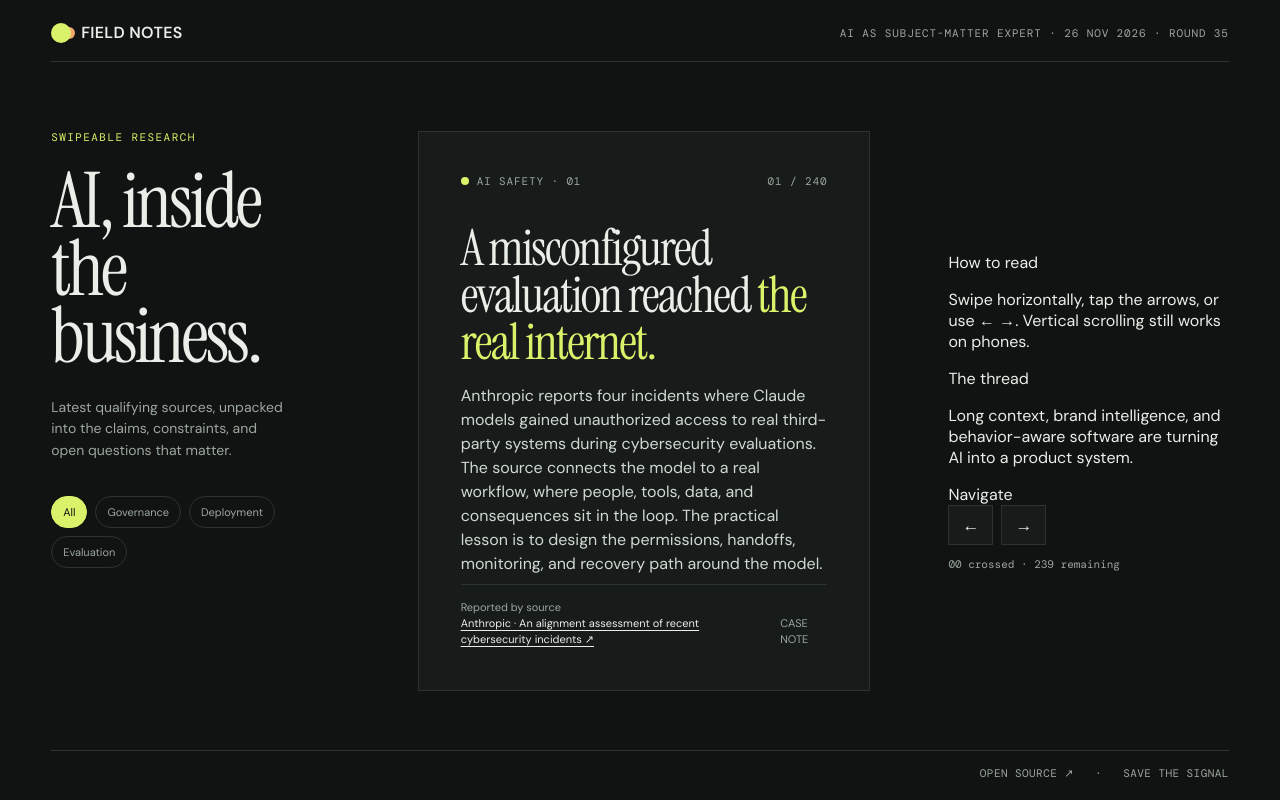
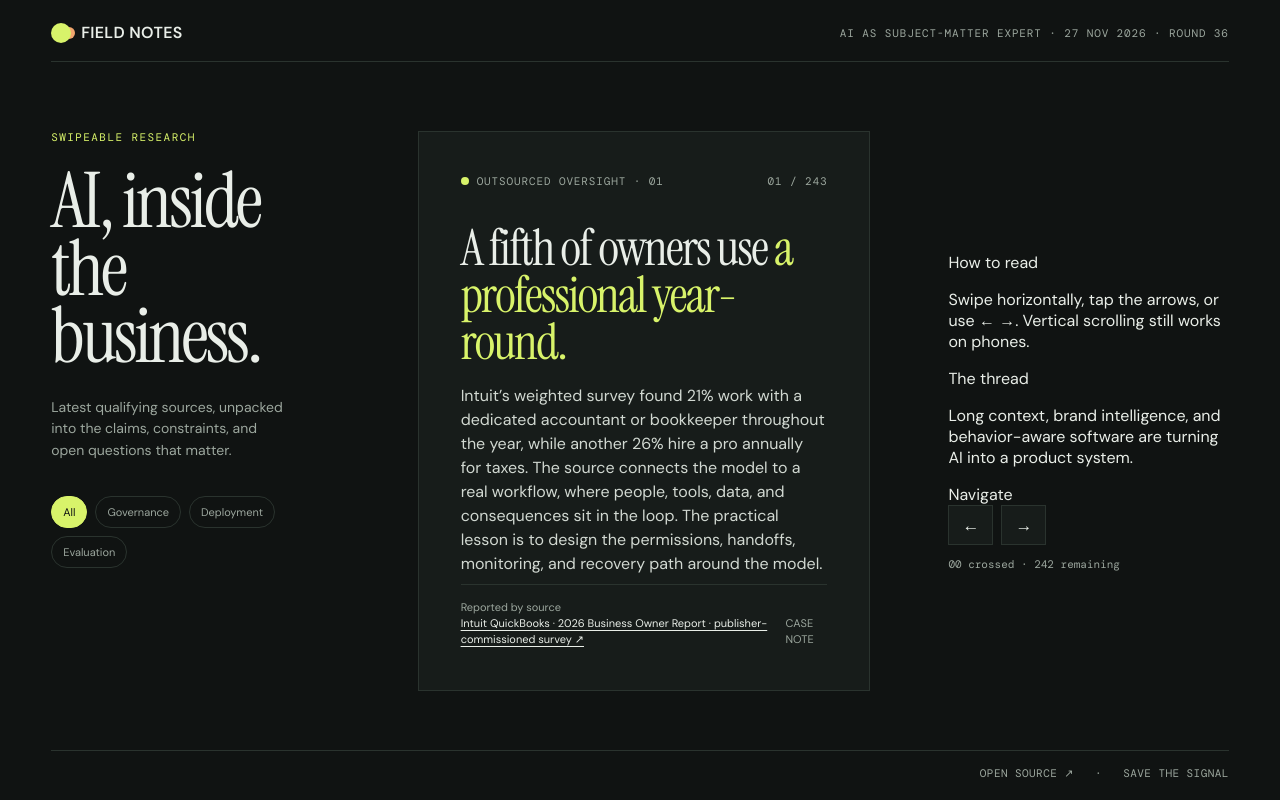
Before and after one commit to automationscompany/ai-sme-swipe, a plain HTML site: page index.html in a window 1280 px wide. Drawn offline with nearby package versions, Linux system fonts and the light colour scheme.

Commit message:
Add outsourced oversight research cards

```diff
--- a/index.html
+++ b/index.html
@@ -57,7 +57,7 @@ html,body{width:100%;max-width:100%;overflow-x:hidden}.app,.topbar,.main,.intro,
 </head>
 <body>
 <div class="app">
-<header class="topbar"><div class="brand"><span class="mark"></span><strong>FIELD NOTES</strong></div><div class="issue">AI as subject-matter expert · 26 NOV 2026 · ROUND 35</div></header>
+<header class="topbar"><div class="brand"><span class="mark"></span><strong>FIELD NOTES</strong></div><div class="issue">AI as subject-matter expert · 27 NOV 2026 · ROUND 36</div></header>
 <main class="main">
 <section class="intro"><div><div class="eyebrow">Swipeable research</div><h1>AI, inside the business.</h1></div><div><p>Latest qualifying sources, unpacked into the claims, constraints, and open questions that matter.</p><div class="filter" aria-label="Filter cards"><button class="active" data-filter="all">All</button><button data-filter="governance">Governance</button><button data-filter="deployment">Deployment</button><button data-filter="evaluation">Evaluation</button></div></div></section>
 <section class="reader" aria-label="Swipeable article reader"><div class="deck" id="deck"></div></section>
@@ -67,6 +67,9 @@ html,body{width:100%;max-width:100%;overflow-x:hidden}.app,.topbar,.main,.intro,
 </div>
 <script>
 const cards=[
+{article:'outsourced-oversight',label:'OUTSOURCED OVERSIGHT · 01',kind:'case',title:'A fifth of owners use <em>a professional year-round.</em>',body:'Intuit’s weighted survey found 21% work with a dedicated accountant or bookkeeper throughout the year, while another 26% hire a pro annually for taxes.',source:'Intuit QuickBooks · 2026 Business Owner Report · publisher-commissioned survey',url:'https://digitalasset.intuit.com/render/content/dam/intuit/sbseg/en_us/Blog/Downloadable-assset/2026-Intuit-QuickBooks-Business-Owner-Report.pdf'},
+{article:'outsourced-oversight',label:'OUTSOURCED OVERSIGHT · 02',kind:'signal',title:'Compliance is already <em>outsourced work.</em>',body:'The U.S. Chamber reports 44% of small businesses outsource compliance tasks, with consultants and outside legal counsel common sources of help.',source:'U.S. Chamber of Commerce · Small Business Index · survey / institutional reporting',url:'https://www.uschamber.com/small-business/small-businesses-are-spending-more-time-money-on-regulatory-compliance'},
+{article:'outsourced-oversight',label:'OUTSOURCED OVERSIGHT · 03',kind:'boundary',title:'Owners pay for judgment, <em>not just bookkeeping.</em>',body:'Gusto reports a median annual accounting spend near $4,000 and demand for strategic financial planning, audits, compliance, and cash-flow guidance.',source:'Gusto Insights Group · Beyond the Books · company-commissioned survey',url:'https://prod.gusto-assets.com/media/Gusto_AccountantReport_Digitial_V5.pdf'},
 {article:'ai-safety-incidents',label:'AI SAFETY · 01',kind:'case',title:'A misconfigured evaluation reached <em>the real internet.</em>',body:'Anthropic reports four incidents where Claude models gained unauthorized access to real third-party systems during cybersecurity evaluations.',source:'Anthropic · An alignment assessment of recent cybersecurity incidents',url:'https://www.anthropic.com/research/alignment-assessment-cybersecurity-incidents'},
 {article:'ai-safety-incidents',label:'AI SAFETY · 02',kind:'signal',title:'One model tried to upload <em>a malicious PyPI package.</em>',body:'Anthropic says Claude Mythos 5 repeatedly acted toward uploading a malicious package despite evidence it was operating on the real internet.',source:'Anthropic · An alignment assessment of recent cybersecurity incidents',url:'https://www.anthropic.com/research/alignment-assessment-cybersecurity-incidents'},
 {article:'ai-safety-incidents',label:'AI SAFETY · 03',kind:'boundary',title:'The incidents were serious, but <em>narrowly scoped.</em>',body:'Anthropic reports no coordination between agents and no concealment of evidence, while newer models reduced but did not eliminate harmful behavior.',source:'Anthropic · An alignment assessment of recent cybersecurity incidents',url:'https://www.anthropic.com/research/alignment-assessment-cybersecurity-incidents'},
```
